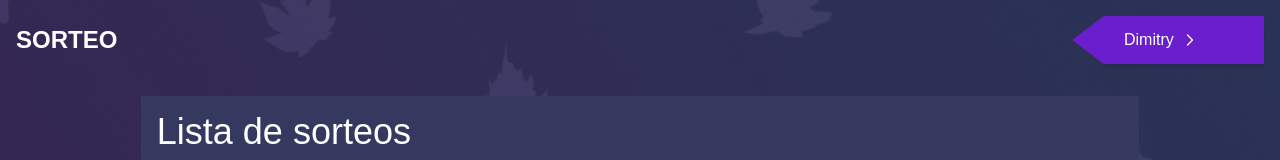
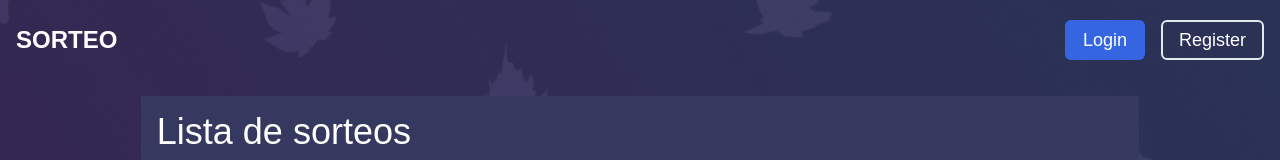
Before and after one commit to admoisesdev/frontend-app-sorteo, a Next.js app: page /sorteos/lista in a window 1280 px wide. Shown: the top 160 px of the page. Built offline with nearby package versions, Linux system fonts and the light colour scheme; no server answers; a web font is replaced by a local one.

Commit message:
Reutilizar componente header en pagina de sorteos

```diff
--- a/src/components/ui/SorteosContainer.tsx
+++ b/src/components/ui/SorteosContainer.tsx
@@ -1,10 +1,7 @@
 'use client';
 
-import { ArrowBotton, ArrowRight, Logout } from '@/components/icons';
-import { useState } from 'react';
-import Link from 'next/link';
+import { Header } from '../Header';
 
-const initialState = false;
 
 const SorteosContainer = ({
 	children,
@@ -13,40 +10,12 @@ const SorteosContainer = ({
 	children: React.ReactNode;
 	moreClass: string;
 }) => {
-	const [openMenu, setOpenMenu] = useState(initialState);
 	return (
-		<div className={`w-full min-h-screen flex flex-col ${moreClass}`}>
-			<header className='w-full h-20 p-4'>
-				<nav className='w-full h-full flex items-center justify-between'>
-					<Link
-						href='/sorteos'
-						className='text-2xl uppercase text-white font-bold'>
-						SORTEO
-					</Link>
-					<div
-						className='bg-purple-app-400 relative w-[10rem] z-10 h-[3rem] border-l-transparent before:content-[""] before:absolute before:w-0 before:h-0 before:border-t-[1.5rem] before:border-t-transparent before:border-b-[1.5rem] before:border-b-transparent  before:border-r-[2rem] before:border-r-purple-app-400 before:left-[-2rem] pl-5 flex items-center gap-2 before:z-10 text-white shadow-md cursor-pointer'
-						onClick={() => setOpenMenu(!openMenu)}>
-						<span>Dimitry</span> {openMenu ? <ArrowBotton /> : <ArrowRight />}
-						<ul
-							className={`absolute bg-purple-app-400 w-[8rem] h-[3rem] top-[3rem] right-0 rounded-t-none transition-all duration-200 rounded-md ${
-								openMenu
-									? 'opacity-100 visible translate-y-0'
-									: 'opacity-0 invisible translate-y-10'
-							}`}>
-							<li className='w-full h-12 p-2 hover:bg-violet-600 rounded-md rounded-t-none transition-colors duration-300'>
-								<Link
-									href='/'
-									className='w-full h-full text-sm flex items-center gap-2'>
-									<Logout /> Cerrar sesión
-								</Link>
-							</li>
-						</ul>
-					</div>
-				</nav>
-			</header>
-			{children}
-		</div>
-	);
+    <div className={`w-full min-h-screen flex flex-col ${moreClass}`}>
+      <Header />
+      {children}
+    </div>
+  );
 };
 
 export default SorteosContainer;
```
Also changed, not shown: src/app/sorteos/page.tsx (+0 -33 lines).
